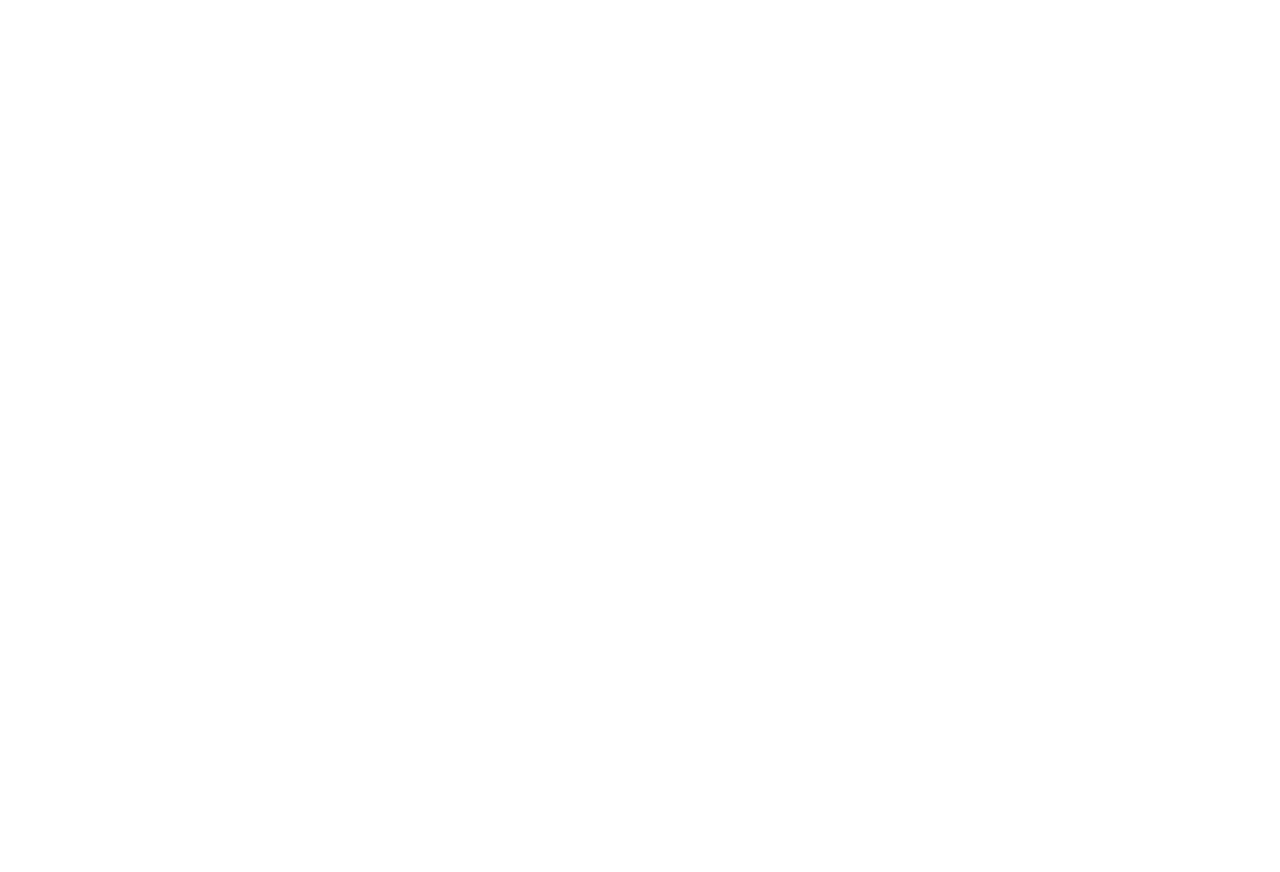
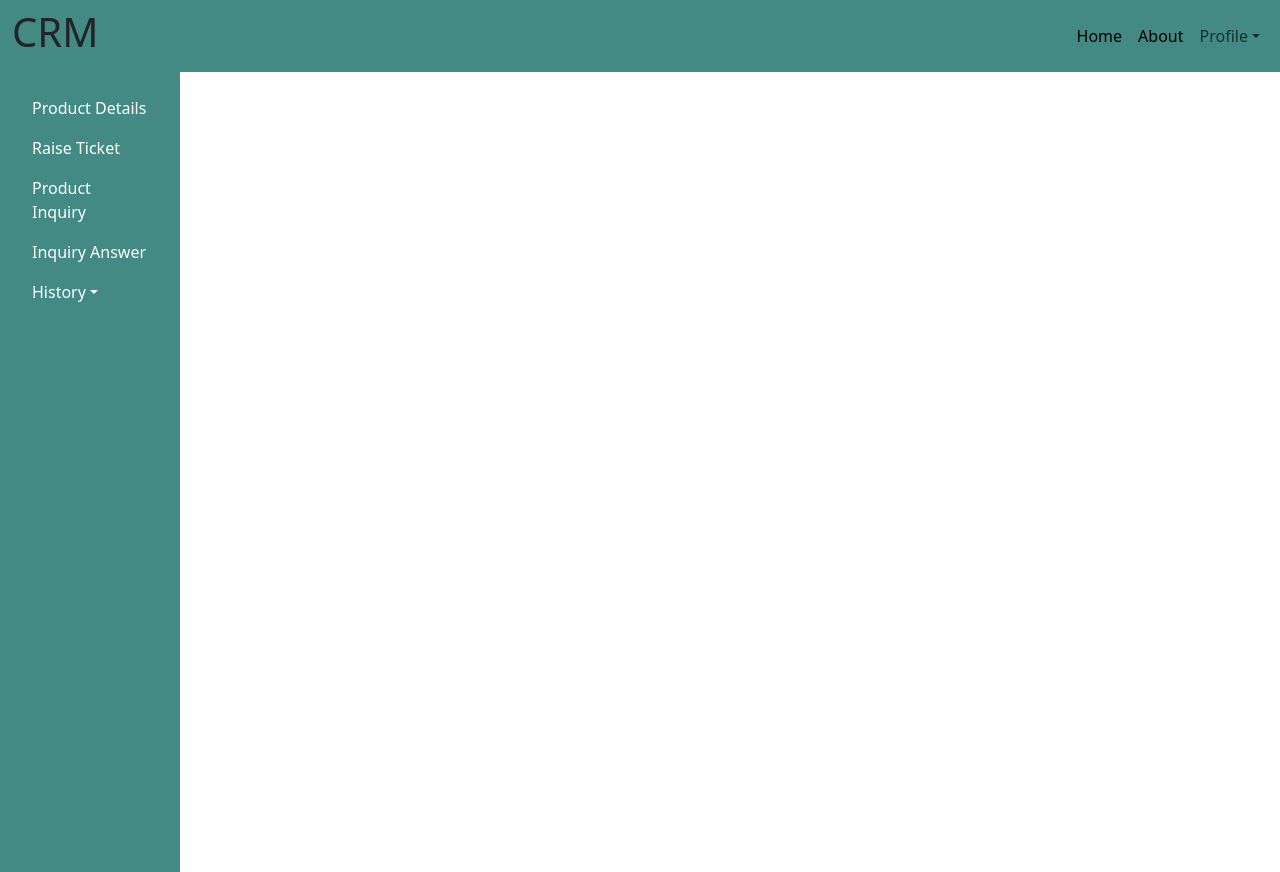
Before and after one commit to KD-J020/CDAC_FinalProject_KD3_KDJ020, a React (Create React App) app in the folder Frontend/user-panel/: page /home in a window 1280 px wide. Before the commit this address had no page. Before the commit the page ends 800 px from the top, so only its background shows below. Built offline with nearby package versions, Linux system fonts and the light colour scheme.

Commit message:
Home page with navbar and sidebar

```diff
--- a/Frontend/user-panel/src/App.js
+++ b/Frontend/user-panel/src/App.js
@@ -5,6 +5,7 @@
 import { Route, Routes } from "react-router-dom";
 import Register from "./Screens/Register";
 import Login from "./Screens/Login";
+import Home from "./Screens/Home";
 
 function App() {
   return (
@@ -13,6 +14,8 @@
         <Route path="/" element={<Login />}></Route>
         <Route path="login" element={<Login />} />
         <Route path="Register" element={<Register />} />
+        <Route path="home" element={<Home />}>
+        </Route>
       </Routes>
       <ToastContainer />
     </div>
--- a/Frontend/user-panel/src/Components/Navbar.jsx
+++ b/Frontend/user-panel/src/Components/Navbar.jsx
@@ -0,0 +1,78 @@
+import { Link } from "react-router-dom";
+function Navbar() {
+  return (
+    <>
+      <nav
+        className="navbar navbar-expand-lg navbar-light "
+        style={{ backgroundColor: "#438a84" }}
+      >
+        <div className="container-fluid w-100">
+          <h1 className="ml-2">CRM</h1>
+
+          <button
+            className="navbar-toggler"
+            type="button"
+            data-bs-toggle="collapse"
+            data-bs-target="#navbarNav"
+            aria-controls="navbarNav"
+            aria-expanded="false"
+            aria-label="Toggle navigation"
+          >
+            <span className="navbar-toggler-icon"></span>
+          </button>
+          <div
+            className="collapse navbar-collapse justify-content-end"
+            id="navbarNav"
+          >
+            <ul className="navbar-nav">
+              <li className="nav-item">
+                <Link className="nav-link active" aria-current="page" to={""}>
+                  Home
+                </Link>
+              </li>
+              <li className="nav-item">
+                <Link className="nav-link active" aria-current="page" to={""}>
+                  About
+                </Link>
+              </li>
+
+              <li className="nav-item dropdown mr-4">
+                <Link
+                  className="nav-link dropdown-toggle"
+                  href="#"
+                  role="button"
+                  data-bs-toggle="dropdown"
+                  aria-expanded="false"
+                >
+                  Profile
+                </Link>
+                <ul className="dropdown-menu dropdown-menu-end">
+                  <li>
+                    <Link className="dropdown-item" href="#">
+                      Edit Profile
+                    </Link>
+                  </li>
+                  <li>
+                    <Link className="dropdown-item" href="#">
+                      Logout
+                    </Link>
+                  </li>
+                  <li>
+                    <hr className="dropdown-divider" />
+                  </li>
+                  <li>
+                    <Link className="dropdown-item" href="#">
+                      Something else here
+                    </Link>
+                  </li>
+                </ul>
+              </li>
+            </ul>
+          </div>
+        </div>
+      </nav>
+    </>
+  );
+}
+
+export default Navbar;
--- /dev/null
+++ b/Frontend/user-panel/src/Components/Sidebar.jsx
@@ -0,0 +1,51 @@
+import React from "react";
+import {Link} from "react-router-dom"
+import "../Styles/sidebar.css";
+
+function Sidebar(){
+  return (
+    <div className="d-flex flex-column vh-100  text-white p-3" style={{ width: "180px",backgroundColor: "#438a84"}}>
+      <ul className="nav nav-pills flex-column">
+        <li className="nav-item">
+         <Link to="/home/Products" className="nav-link text-white">Product Details</Link>
+        </li>
+        <li className="nav-item">
+        <Link to="/home/NewTicket" className="nav-link text-white">Raise Ticket</Link>
+        </li>
+        <li className="nav-item">
+        <Link to="/home/Inquiry" className="nav-link text-white">Product Inquiry</Link>
+        </li>
+        <li className="nav-item">
+        <Link to="/home/Answer" className="nav-link text-white">Inquiry Answer</Link>
+        </li>
+        <li className="nav-item dropdown">
+          <button
+            className="nav-link dropdown-toggle text-white bg-transparent border-0"
+            id="historyDropdown"
+            data-bs-toggle="dropdown"
+            aria-expanded="false"
+          >
+            History
+          </button>
+          <ul
+            className="dropdown-menu custom-dropdown-menu"
+            aria-labelledby="historyDropdown"
+          >
+            <li>
+              <Link to="/home/History/Purchases" className="dropdown-item" >
+                Purchases
+              </Link>
+            </li>
+            <li>
+              <Link to="/home/History/Tickets" className="dropdown-item">
+                Tickets
+              </Link>
+            </li>
+          </ul>
+        </li>
+      </ul>
+    </div>
+  )
+}
+
+export default Sidebar;
--- /dev/null
+++ b/Frontend/user-panel/src/Screens/Home.jsx
@@ -0,0 +1,20 @@
+import { Outlet } from "react-router-dom";
+import Navbar from "../Components/Navbar";
+import Sidebar from "../Components/Sidebar";
+function Home() {
+  return (
+    <div>
+      <Navbar />
+      <div className="d-flex">
+        <div className="sidebar">
+          <Sidebar />
+        </div>
+        <div className="content flex-grow-1">
+          <Outlet />
+        </div>
+      </div>
+    </div>
+  );
+}
+
+export default Home;
--- /dev/null
+++ b/Frontend/user-panel/src/Styles/sidebar.css
@@ -0,0 +1,25 @@
+
+.custom-dropdown-menu {
+    background-color: #badedb;
+    border: 1px solid #438a84;
+    border-radius: 4px;
+    padding: 0.5rem 0;
+  }
+
+
+  .custom-dropdown-menu .dropdown-item {
+    color: #000;
+    padding: 0.5rem 1rem;
+  }
+
+  .custom-dropdown-menu .dropdown-item:hover {
+    background-color: #438a84;
+    color: #fff;
+    border-radius: 4px;
+  }
+
+  .custom-dropdown-menu {
+    margin-left: 10px;
+    margin-right: 10px;
+    box-shadow: 0 4px 6px rgba(0, 0, 0, 0.1);
+  }
```
